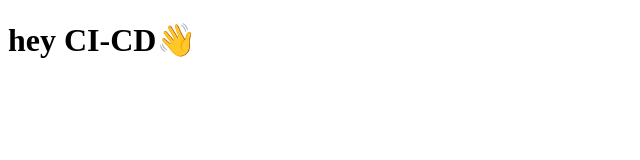
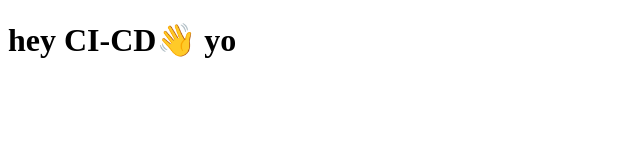
Before and after one commit to skagos/test-ci-cd, a plain HTML site: page app/index.html in a window 1280 px wide. Shown: the full height of the page, 0-640 px from the left. Drawn offline with Linux system fonts and the light colour scheme.

Commit message:
tag test

```diff
--- a/app/index.html
+++ b/app/index.html
@@ -4,6 +4,6 @@
     <title>My App</title>
   </head>
   <body>
-    <h1>hey CI-CD👋</h1>
+    <h1>hey CI-CD👋 yo</h1>
   </body>
 </html>
```
